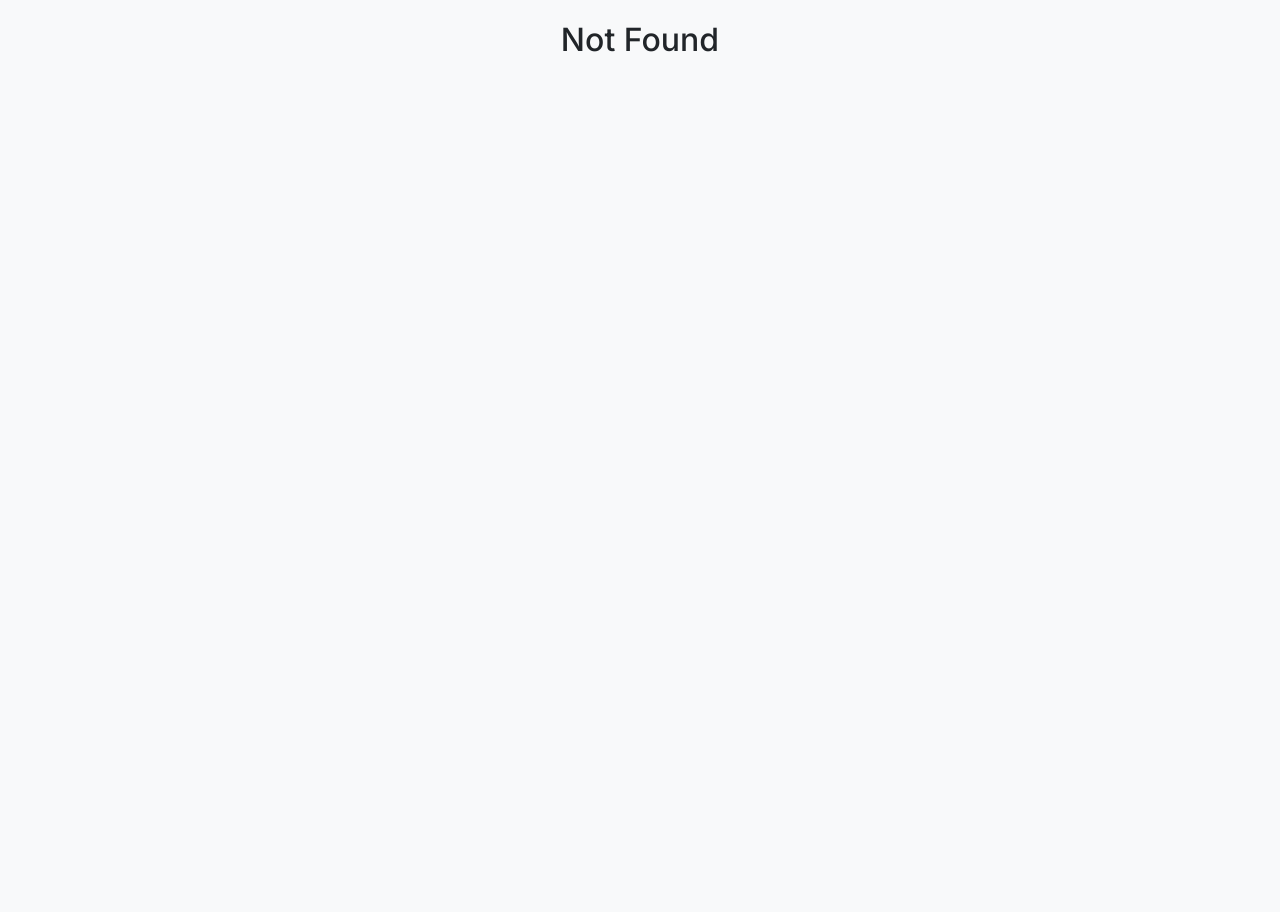
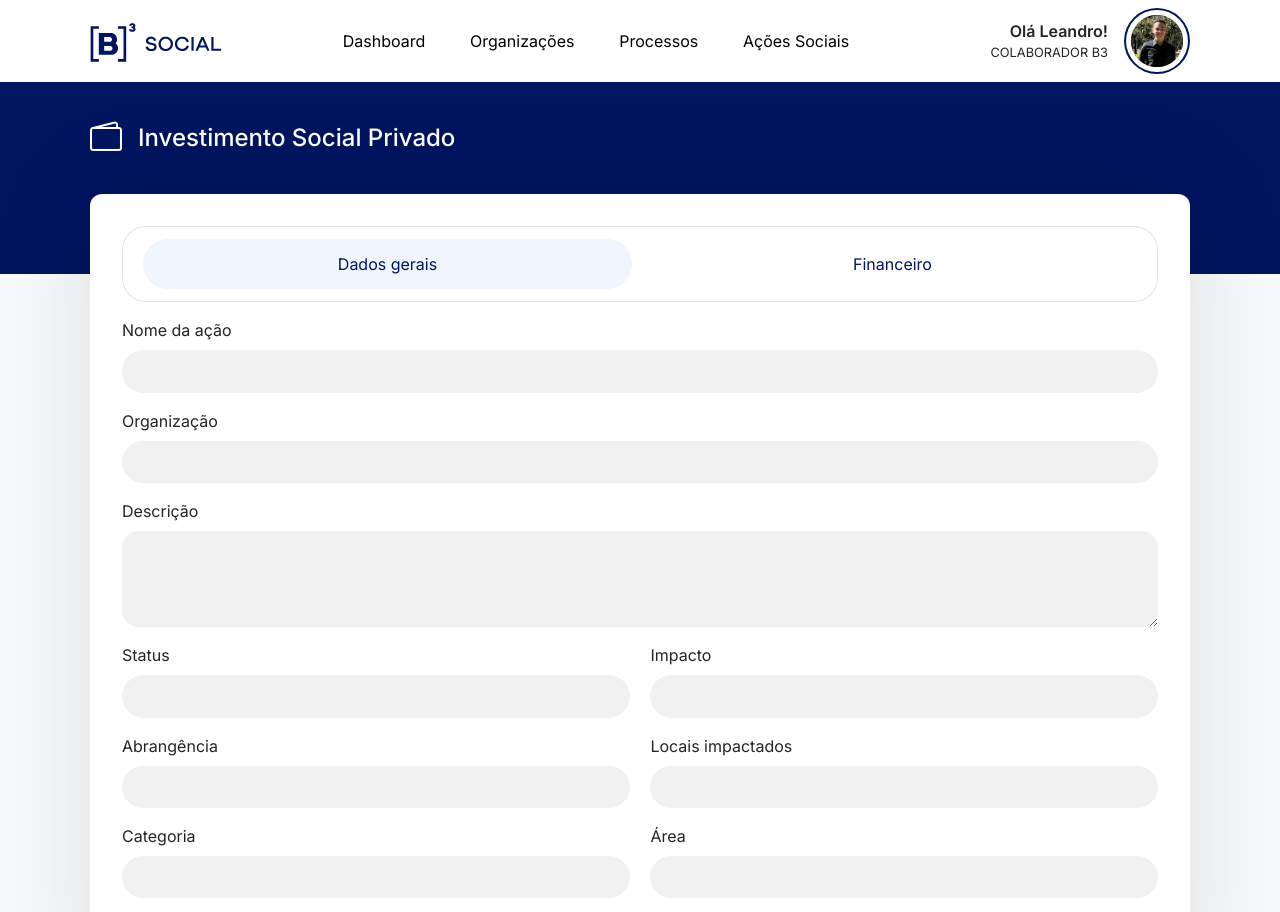
Before and after one commit to Byt3-Social/front-end, a Vue app: page /acoes/isp in a window 1280 px wide. Shown: the top 912 px of the page. Before the commit the page ends 800 px from the top, so only its background shows below. Built offline with nearby package versions, Linux system fonts and the light colour scheme.

Commit message:
Esqueleto básico do cadastro de ações de ISP

```diff
--- /dev/null
+++ b/src/assets/styles/cadastro-acao-isp.css
@@ -0,0 +1,81 @@
+.tabs {
+    display: flex;
+    flex-direction: row;
+    width: 100%;
+    justify-content: space-between;
+    align-items: stretch;
+    list-style-type: none;
+    padding: 0;
+    border: 1px solid rgba(118, 118, 118, 0.20);
+    border-radius: 1.5rem;
+    padding: .75rem;
+
+}
+
+.tabs__item {
+    width: 100%;
+    margin: auto .5rem;
+}
+
+.tabs__item button {
+    background-color: #ffffff;
+    color: #00145f;
+    border: none;
+    width: 100%;
+    padding: 1rem 2rem;
+    border-radius: 3rem;
+}
+
+.tabs__item button.active {
+    background-color: #F0F5FF;
+}
+
+.form-row {
+    display: flex;
+    flex-direction: row;
+    justify-content: space-between;
+    width: 100%;
+}
+
+.form-row .form-input {
+    width: 49%;
+}
+
+.form-input {
+    width: 100%;
+    display: block;
+    margin-bottom: 1rem;
+}
+
+.form-input__label {
+    margin-bottom: .5rem;
+}
+
+input.form-input__item {
+    width: 100%;
+    display: block;
+    background: #F1F1F2;
+    border: none;
+    padding: .75rem 1rem;
+    border-radius: 3rem;
+}
+
+textarea.form-input__item {
+    width: 100%;
+    display: block;
+    background: #F1F1F2;
+    border: none;
+    padding: .75rem 1rem;
+    border-radius: 1rem;
+    height: 6rem;
+}
+
+.primary-button {
+    background-color: #00145f;
+    width: 100%;
+    padding: .75rem;
+    color: #ffffff;
+    border-radius: 5rem;
+    border: none;
+    font-weight: 500;
+}
--- a/src/router/index.js
+++ b/src/router/index.js
@@ -4,6 +4,7 @@ import LoginView from '@/views/autenticacao/LoginView'
 import CadastroOrganizacaoView from '@/views/prospeccao/CadastroOrganizacaoView'
 import CadastroProcessoView from '@/views/prospeccao/CadastroProcessoView'
 import CadastroAcaoVoluntariadoView from '@/views/acoes-sociais/CadastroAcaoVoluntariadoView'
+import CadastroAcaoIspView from '@/views/acoes-sociais/CadastroAcaoIspView'
 
 import NotFoundView from '@/views/NotFoundView'
 
@@ -29,6 +30,11 @@ const routes = [
         component: CadastroAcaoVoluntariadoView
     },
     {
+        path: '/acoes/isp',
+        name: 'CadastroAcaoIsp',
+        component: CadastroAcaoIspView
+    },
+    {
         path: '/:pathMatch(.*)*',
         component: NotFoundView
     }
--- /dev/null
+++ b/src/views/acoes-sociais/CadastroAcaoIspView.vue
@@ -0,0 +1,114 @@
+<template>
+    <Navbar></Navbar>
+    <main id="prospeccao">
+        <Header titulo="Investimento Social Privado" icone="bi bi-wallet2"></Header>
+        <FloatingPanel>
+            <template v-slot:FloatingPanelContent>
+                <ul class="tabs">
+                    <li class="tabs__item">
+                        <button type="button" :class="tab == 'DADOS' ? 'active' : ''" @click="selecionarTab('DADOS')">Dados
+                            gerais</button>
+                    </li>
+                    <li class="tabs__item">
+                        <button type="button" :class="tab == 'FINANCEIRO' ? 'active' : ''"
+                            @click="selecionarTab('FINANCEIRO')">Financeiro</button>
+                    </li>
+                </ul>
+
+                <form action="#" method="post">
+                    <div class="tab-content__dados" v-show="tab == 'DADOS'">
+                        <div class="form-input">
+                            <label for="name" class="form-input__label">Nome da ação</label>
+                            <input type="type" :name="name" id="name" class="form-input__item">
+                        </div>
+                        <div class="form-input">
+                            <label for="name" class="form-input__label">Organização</label>
+                            <input type="type" :name="name" id="name" class="form-input__item">
+                        </div>
+                        <div class="form-input">
+                            <label for="name" class="form-input__label">Descrição</label>
+                            <textarea name="name" id="name" class="form-input__item"></textarea>
+                        </div>
+                        <div class="form-row">
+                            <div class="form-input">
+                                <label for="name" class="form-input__label">Status</label>
+                                <input type="type" :name="name" id="name" class="form-input__item">
+                            </div>
+                            <div class="form-input">
+                                <label for="name" class="form-input__label">Impacto</label>
+                                <input type="type" :name="name" id="name" class="form-input__item">
+                            </div>
+                        </div>
+                        <div class="form-row">
+                            <div class="form-input">
+                                <label for="name" class="form-input__label">Abrangência</label>
+                                <input type="type" :name="name" id="name" class="form-input__item">
+                            </div>
+                            <div class="form-input">
+                                <label for="name" class="form-input__label">Locais impactados</label>
+                                <input type="type" :name="name" id="name" class="form-input__item">
+                            </div>
+                        </div>
+                        <div class="form-row">
+                            <div class="form-input">
+                                <label for="name" class="form-input__label">Categoria</label>
+                                <input type="type" :name="name" id="name" class="form-input__item">
+                            </div>
+                            <div class="form-input">
+                                <label for="name" class="form-input__label">Área</label>
+                                <input type="type" :name="name" id="name" class="form-input__item">
+                            </div>
+                        </div>
+                    </div>
+                    <div class="tab-content__dados" v-show="tab == 'FINANCEIRO'">
+                        <div class="form-row">
+                            <div class="form-input">
+                                <label for="name" class="form-input__label">Tipo de investimento</label>
+                                <input type="type" :name="name" id="name" class="form-input__item">
+                            </div>
+                            <div class="form-input">
+                                <label for="name" class="form-input__label">Aporte inicial</label>
+                                <input type="type" :name="name" id="name" class="form-input__item">
+                            </div>
+                        </div>
+                        <div class="form-row">
+                            <div class="form-input">
+                                <label for="name" class="form-input__label">Incentivo fiscal</label>
+                                <input type="type" :name="name" id="name" class="form-input__item">
+                            </div>
+                        </div>
+                    </div>
+                    <button class="primary-button">Cadastrar</button>
+                </form>
+            </template>
+        </FloatingPanel>
+    </main>
+    <FooterItem></FooterItem>
+</template>
+<script>
+import '../../assets/styles/cadastro-acao-isp.css';
+import Navbar from '../../components/Navbar.vue';
+import FooterItem from '../../components/Footer.vue';
+import Header from '../../components/Header.vue';
+import FloatingPanel from '../../components/FloatingPanel.vue';
+
+export default {
+    name: 'CadastroAcaoIspView',
+    components: {
+        Navbar,
+        FooterItem,
+        Header,
+        FloatingPanel,
+    },
+    data() {
+        return {
+            tab: 'DADOS'
+        }
+    },
+    methods: {
+        selecionarTab: function (tab) {
+            this.tab = tab;
+        }
+    }
+}
+</script>
```
